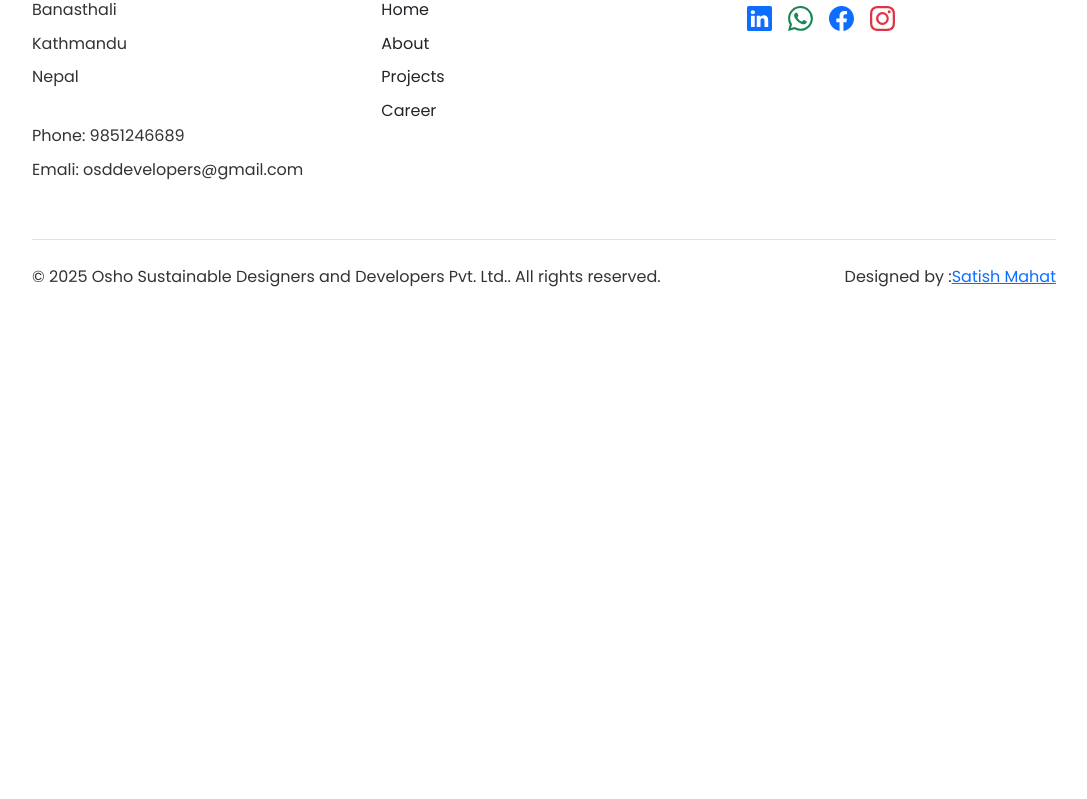
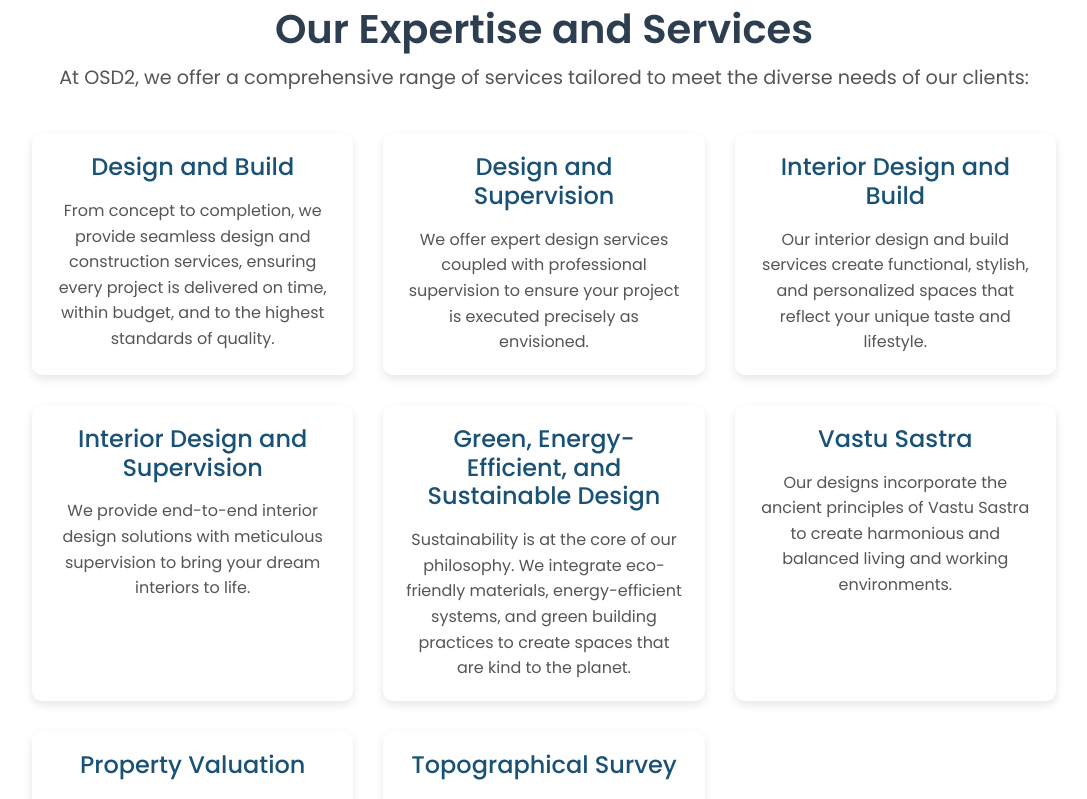
Before and after one commit to oshosustainable/OSD2, a React (Vite) app: page /about in a window 1280 px wide. Shown: the part 1099-1898 px from the top of the page, without its empty margins (96-1183 px from the left). Before the commit the page ends 1540 px from the top, so only its background shows below. Built offline with nearby package versions, Linux system fonts and the light colour scheme.

Commit message:
expertise section added in about page

```diff
--- a/src/component/Mainpageabout.jsx
+++ b/src/component/Mainpageabout.jsx
@@ -10,9 +10,7 @@ const Mainpageabout = () => {
       <h1>About Us</h1>
       <h4>OSHO Sustainable <span>Designers and Developers</span></h4>
       <p>
-          Crafting visionary designs, our design and development firm blends creativity and precision to shape extraordinary spaces.
-          With a passion for innovation, we transform concepts into functional and awe-inspiring environments.
-          We are committed to creating a sustainable, beautiful, and harmonious world through architecture and design.
+      Osho Sustainable Designers and Developers Pvt. Ltd. (OSD2), a premier engineering firm based in the vibrant city of Kathmandu, Nepal. At OSD2, we specialize in architectural design, construction, and interior design, offering end-to-end solutions that combine innovation, sustainability, and functionality. With a proven track record of designing over 1,000 buildings, constructing more than 100 buildings, and completing interior designs for over 100 projects, we are committed to creating spaces that inspire, endure, and make a positive impact.
       </p>
       </div>
       <hr />
@@ -33,6 +31,52 @@ const Mainpageabout = () => {
           <img src={ceo} alt="CEO" className="ceo"/>
       </div>
 
+      <hr />
+
+
+      <section id="expertise-section">
+      <div className="expertise-container">
+        <h2 className="expertise-title">Our Expertise and Services</h2>
+        <p className="expertise-description">
+          At OSD2, we offer a comprehensive range of services tailored to meet the diverse needs of our clients:
+        </p>
+        <div className="expertise-grid">
+          <div className="expertise-item">
+            <h4>Design and Build</h4>
+            <p>From concept to completion, we provide seamless design and construction services, ensuring every project is delivered on time, within budget, and to the highest standards of quality.</p>
+          </div>
+          <div className="expertise-item">
+            <h4>Design and Supervision</h4>
+            <p>We offer expert design services coupled with professional supervision to ensure your project is executed precisely as envisioned.</p>
+          </div>
+          <div className="expertise-item">
+            <h4>Interior Design and Build</h4>
+            <p>Our interior design and build services create functional, stylish, and personalized spaces that reflect your unique taste and lifestyle.</p>
+          </div>
+          <div className="expertise-item">
+            <h4>Interior Design and Supervision</h4>
+            <p>We provide end-to-end interior design solutions with meticulous supervision to bring your dream interiors to life.</p>
+          </div>
+          <div className="expertise-item">
+            <h4>Green, Energy-Efficient, and Sustainable Design</h4>
+            <p>Sustainability is at the core of our philosophy. We integrate eco-friendly materials, energy-efficient systems, and green building practices to create spaces that are kind to the planet.</p>
+          </div>
+          <div className="expertise-item">
+            <h4>Vastu Sastra</h4>
+            <p>Our designs incorporate the ancient principles of Vastu Sastra to create harmonious and balanced living and working environments.</p>
+          </div>
+          <div className="expertise-item">
+            <h4>Property Valuation</h4>
+            <p>We offer professional property valuation services to help you make informed decisions about your real estate investments.</p>
+          </div>
+          <div className="expertise-item">
+            <h4>Topographical Survey</h4>
+            <p>Our team conducts detailed topographical surveys to provide accurate data for planning and design, ensuring your project is built on a solid foundation.</p>
+          </div>
+        </div>
+      </div>
+    </section>
+
     </>
   )
 }
--- a/src/component/mainpageabout.css
+++ b/src/component/mainpageabout.css
@@ -113,3 +113,77 @@ body {
         margin: 0 auto;
     }
 }
+
+
+#expertise-section {
+    padding: 60px 10%;
+    /* background-color: #f8f9fa; */
+    text-align: center;
+}
+
+.expertise-container {
+    max-width: 1200px;
+    margin: 0 auto;
+}
+
+.expertise-title {
+    font-size: 2.5rem;
+    font-weight: 600;
+    color: #2c3e50;
+    margin-bottom: 10px;
+}
+
+.expertise-description {
+    font-size: 1.2rem;
+    color: #555;
+    margin-bottom: 40px;
+}
+
+.expertise-grid {
+    display: grid;
+    grid-template-columns: repeat(auto-fit, minmax(280px, 1fr));
+    gap: 30px;
+}
+
+.expertise-item {
+    background: #fff;
+    padding: 20px;
+    border-radius: 10px;
+    box-shadow: 0 4px 10px rgba(0, 0, 0, 0.1);
+    transition: transform 0.3s ease, box-shadow 0.3s ease;
+    text-align: center;
+}
+
+.expertise-icon {
+    font-size: 3rem;
+    color: #1a5276;
+    margin-bottom: 15px;
+}
+
+.expertise-item h4 {
+    font-size: 1.5rem;
+    color: #1a5276;
+    margin-bottom: 1rem;
+}
+
+.expertise-item p {
+    margin-bottom: 0;
+    font-size: 1rem;
+    color: #555;
+}
+
+.expertise-item:hover {
+    transform: translateY(-5px);
+    box-shadow: 0 6px 15px rgba(0, 0, 0, 0.15);
+}
+
+/* Responsive */
+@media (max-width: 768px) {
+    .expertise-title {
+        font-size: 2rem;
+    }
+
+    .expertise-description {
+        font-size: 1.1rem;
+    }
+}
```
